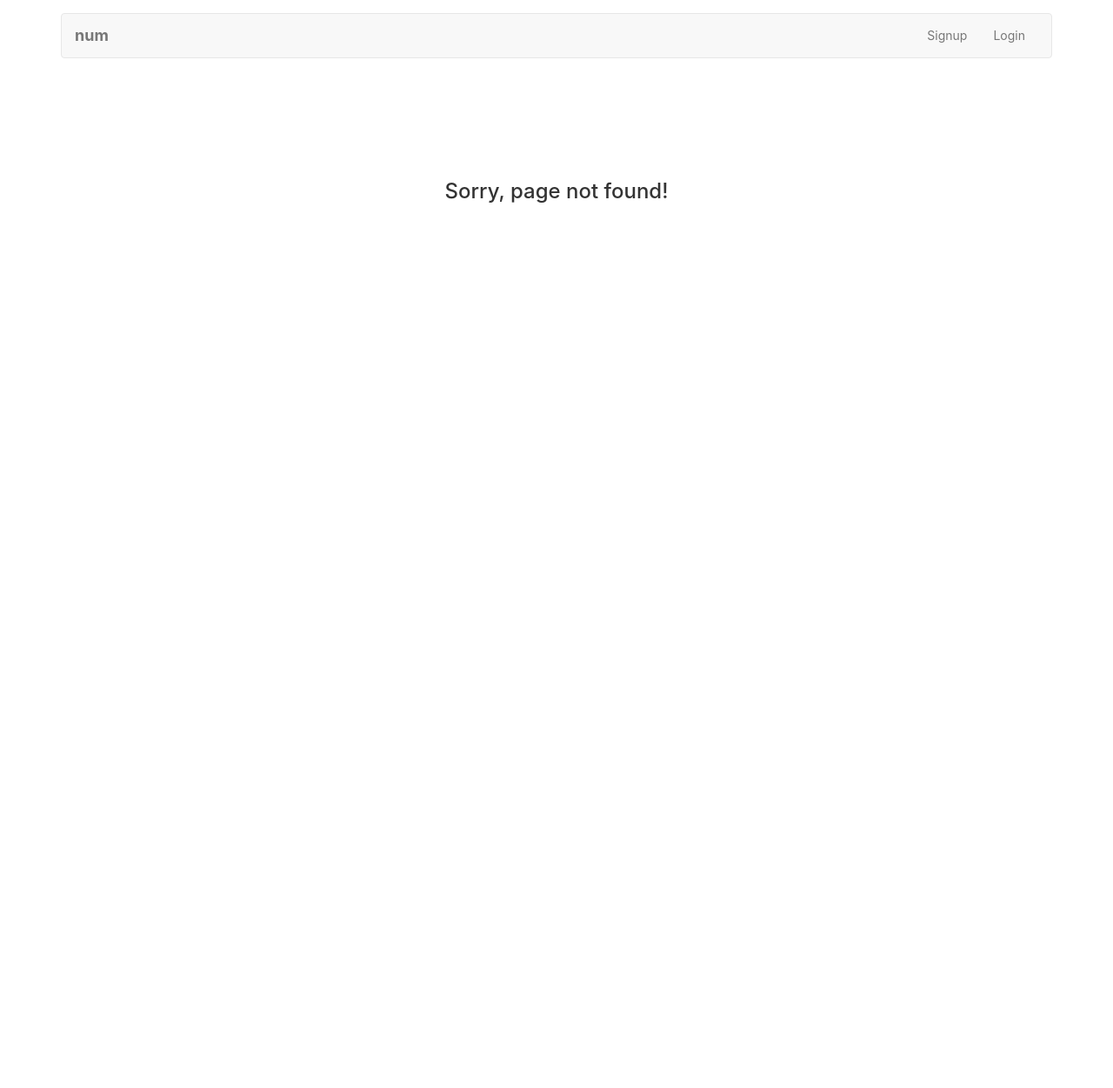
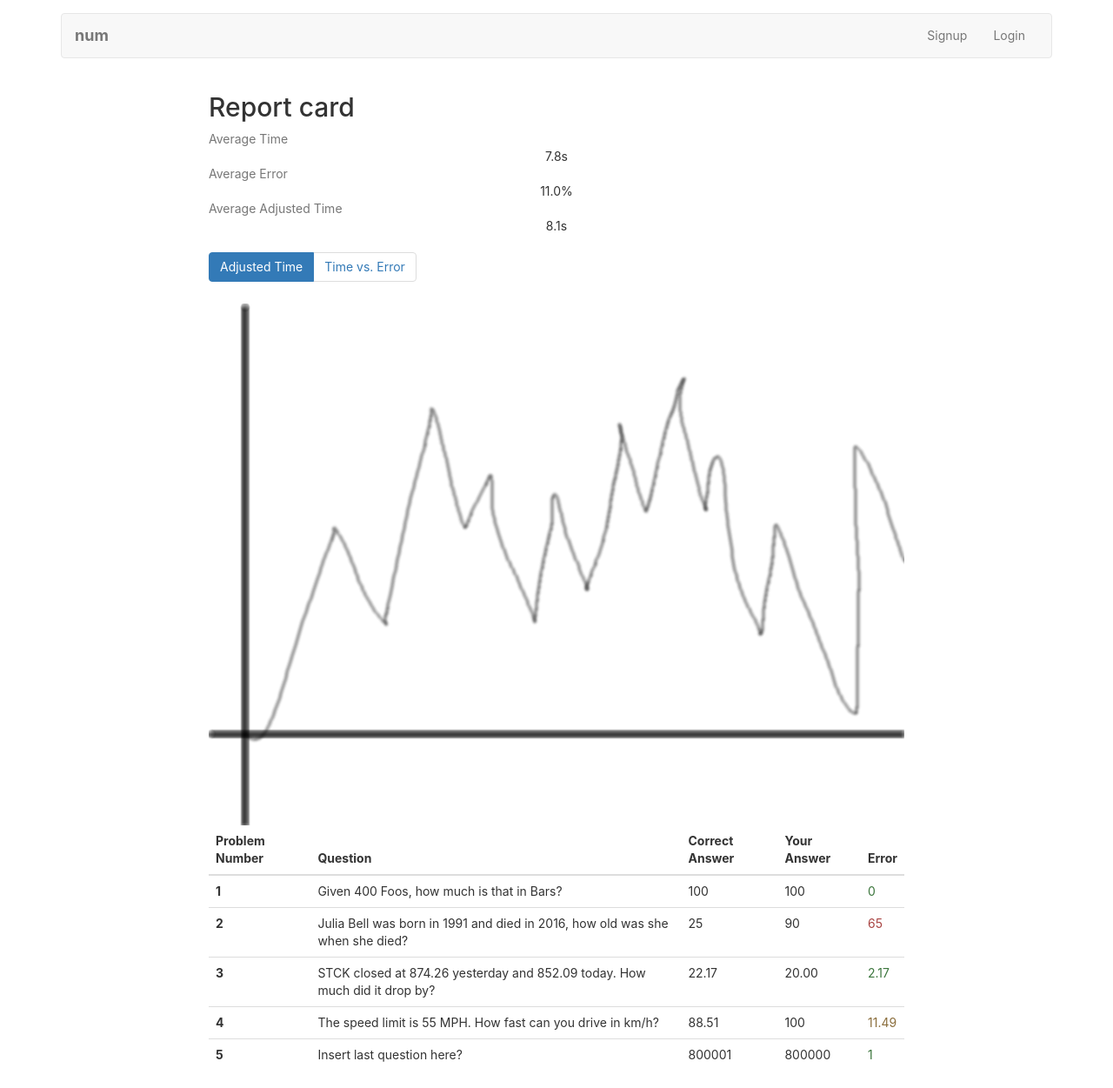
Before and after one commit to bongbang/num, a React (Create React App) app in the folder client/: page /report in a window 1280 px wide. Before the commit this address had no page. Shown: the whole page at 87% size. Before the commit the page ends 800 px from the top, so only its background shows below. Built offline with nearby package versions, Linux system fonts and the light colour scheme.

Commit message:
Add Report Card UI mock 1.
This mock just contains the DOM elements, minus the graph. It doesn't construct anything with real data.

```diff
--- a/client/src/Routes.js
+++ b/client/src/Routes.js
@@ -1,11 +1,13 @@
 import React from 'react';
 import { Route, Switch } from 'react-router-dom';
 import Home from './containers/Home';
+import Report from './containers/Report';
 import NotFound from './containers/NotFound';
 
 export default () => (
   <Switch>
     <Route path="/" exact component={Home} />
+    <Route path="/report" exact component={Report} />
 
     {/* Finally, catch all unmatched routes */}
     <Route component={NotFound} />
--- a/client/src/containers/Home.js
+++ b/client/src/containers/Home.js
@@ -1,4 +1,5 @@
 import React, { Component } from 'react';
+import { Link } from 'react-router-dom';
 import './Home.css';
 
 export default class Home extends Component {
@@ -8,6 +9,8 @@ export default class Home extends Component {
         <div className="lander">
           <h1>num</h1>
           <p>App for mental calculation</p>
+          {/* TODO: when quiz page is ready, link to that instead of /report. */}
+          <Link to='/report'>Multiplication Problems</Link>
         </div>
       </div>
     );
--- /dev/null
+++ b/client/src/containers/Report.js
@@ -0,0 +1,116 @@
+import React, { Component } from 'react';
+import mockgraph from './mockgraph.png';
+
+export default class Report extends Component {
+  render() {
+    return (
+		<div className="container" style={{width:800 + 'px'}}>
+
+			<div className="row justify-content-center">
+				<div className="px-5" style={{width:100 + '%'}}>
+					<h2 className="display-2">Report card</h2>
+				</div>
+			</div>
+
+			<div className="row d-flex bd-highlight justify-content-between">
+				<div className="bd-highlight border rounded">
+					<div className="text-muted">
+						Average Time
+					</div>
+					<div className="text-center display-4">
+						7.8s
+					</div>
+				</div>
+
+				<div className="bd-highlight border rounded">
+					<div className="text-muted">
+						Average Error
+					</div>
+					<div className="text-center display-4">
+						11.0%
+					</div>
+				</div>
+
+				<div className="bd-highlight border rounded">
+					<div className="text-muted">
+						Average Adjusted Time
+					</div>
+					<div className="text-center display-4">
+						8.1s
+					</div>
+					</div>
+			</div>
+
+			<div className="row my-3">
+				<div className="container-fluid">
+					<div className="row">
+						<ul className="pagination bd-highlight my-0">
+							<li className="page-item active">
+								<a className="page-link" href="#">Adjusted Time</a>
+							</li>
+							<li className="page-item">
+								<a className="page-link" href="#">Time vs. Error</a>
+							</li>
+						</ul>
+					</div>
+					<div className="row" style={{width: 100 + '%'}}>
+						<img src={mockgraph} width="800" height="600"/>
+					</div>
+				</div>
+			</div>
+
+			<div className="row border rounded">
+				<table className="table">
+					<thead>
+						<tr>
+							<th scope="col">Problem Number</th>
+							<th scope="col">Question</th>
+							<th scope="col">Correct Answer</th>
+							<th scope="col">Your Answer</th>
+							<th scope="col">Error</th>
+						</tr>
+					</thead>
+					<tbody>
+						<tr>
+							<th scope="row">1</th>
+							<td>Given 400 Foos, how much is that in Bars?</td>
+							<td>100</td>
+							<td>100</td>
+							<td className="text-success">0</td>
+						</tr>
+						<tr>
+							<th scope="row">2</th>
+							<td>Julia Bell was born in 1991 and died in 2016, how old was she when she died?</td>
+							<td>25</td>
+							<td>90</td>
+							<td className="text-danger">65</td>
+						</tr>
+						<tr>
+							<th scope="row">3</th>
+							<td>STCK closed at 874.26 yesterday and 852.09 today. How much did it drop by?</td>
+							<td>22.17</td>
+							<td>20.00</td>
+							<td className="text-success">2.17</td>
+						</tr>
+						<tr>
+							<th scope="row">4</th>
+							<td>The speed limit is 55 MPH. How fast can you drive in km/h?</td>
+							<td>88.51</td>
+							<td>100</td>
+							<td className="text-warning">11.49</td>
+						</tr>
+						<tr>
+							<th scope="row">5</th>
+							<td>Insert last question here?</td>
+							<td>800001</td>
+							<td>800000</td>
+							<td className="text-success">1</td>
+						</tr>
+					</tbody>
+				</table>
+			</div>
+
+		</div>
+    );
+  }
+}
```
Also changed, not shown: client/src/containers/mockgraph.png (added).
